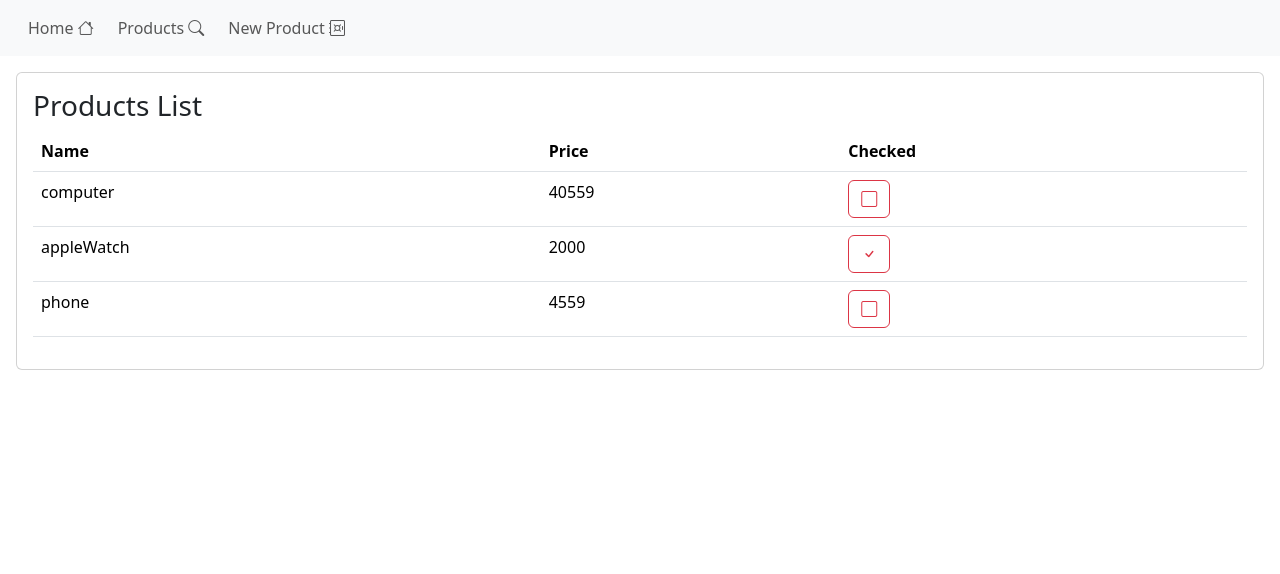
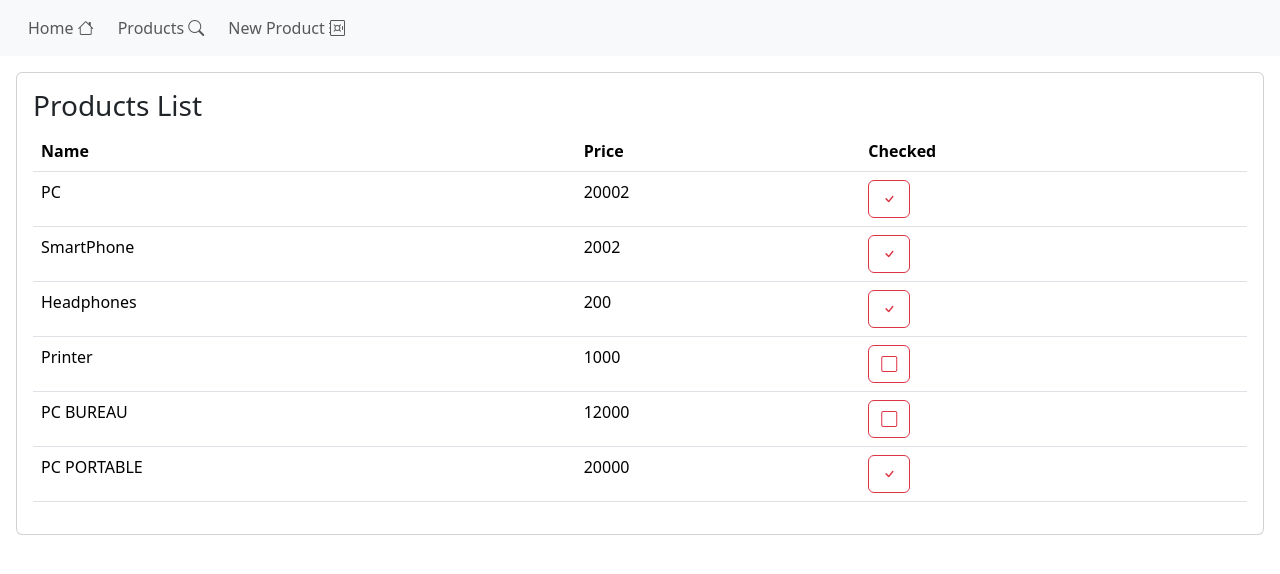
Before and after one commit to roumaysae/Gestion-des-pdts-Angular_jsonServer, an Angular app: page /products in a window 1280 px wide. Shown: the top 574 px of the page. Built offline with nearby package versions, Linux system fonts and the light colour scheme; data requests are answered from the project's data file.

Commit message:
Services creation

```diff
--- /dev/null
+++ b/data/db.json
@@ -0,0 +1,40 @@
+{
+  "products": [
+    {
+      "id": "1",
+      "name": "PC",
+      "price": 20002,
+      "checked": true
+    },
+    {
+      "id": "2",
+      "name": "SmartPhone",
+      "price": 2002,
+      "checked": true
+    },
+    {
+      "id": "3",
+      "name": "Headphones",
+      "price": 200,
+      "checked": true
+    },
+    {
+      "id": "4",
+      "name": "Printer",
+      "price": 1000,
+      "checked": false
+    },
+    {
+      "id": "5",
+      "name": "PC BUREAU",
+      "price": 12000,
+      "checked": false
+    },
+    {
+      "id": "4",
+      "name": "PC PORTABLE",
+      "price": 20000,
+      "checked": true
+    }
+  ]
+}
--- a/src/app/app.module.ts
+++ b/src/app/app.module.ts
@@ -7,6 +7,7 @@ import { HomeComponent } from './home/home.component';
 import { ProductsComponent } from './products/products.component';
 import { NewProductComponent } from './new-product/new-product.component';
 import {HttpClient, HttpClientModule} from "@angular/common/http";
+import {ProductService} from "./services/product.service";
 
 @NgModule({
   declarations: [
@@ -18,11 +19,12 @@ import {HttpClient, HttpClientModule} from "@angular/common/http";
   imports: [
     BrowserModule,
     AppRoutingModule,
-    HttpClientModule
+    HttpClientModule //pour start sending requests from client to server and get res
+    // and we'll inject it in the component of products
   ],
   providers: [
     provideClientHydration()
-  ],
+  ],//here where we call service
   bootstrap: [AppComponent]
 })
 export class AppModule { }
--- /dev/null
+++ b/src/app/model/product.model.ts
@@ -0,0 +1,6 @@
+export interface Product{
+    id:number,
+    name:String,
+    price:number,
+    checked:boolean
+}
--- a/src/app/products/products.component.html
+++ b/src/app/products/products.component.html
@@ -12,7 +12,7 @@
 
         <tbody>
 
-        <tr *ngFor="let product of products">
+        <tr *ngFor="let product of products$ | async"> <!-- utiliser ce pipe puis async donc automatiquement mon front end fait un subscribe -->
           <td>{{product.name}}</td>
           <td>{{product.price}}</td>
           <td>
--- a/src/app/products/products.component.ts
+++ b/src/app/products/products.component.ts
@@ -1,5 +1,8 @@
-import { Component } from '@angular/core';
+import {Component, OnInit} from '@angular/core';
 import {HttpClient} from "@angular/common/http";
+import {ProductService} from "../services/product.service";
+import {Product} from "../model/product.model";
+import {Observable} from "rxjs";
 
 @Component({
   selector: 'app-products',
@@ -8,19 +11,35 @@ import {HttpClient} from "@angular/common/http";
 })
 
 
-export class ProductsComponent {
-  constructor(private httpClient : HttpClient) {
+export class ProductsComponent implements OnInit{
+
+  products$! : Observable<Array<Product>>; // that means ! to i know it's not intialized just keep it
+
+  constructor(private productService : ProductService) {
 
   }
-
-  products : Array<any>=[
-    {id : 1, name :  "computer" , price : 40559 , checked : false},
-    {id : 2, name :  "appleWatch" , price : 2000 , checked : true},
-    {id : 3, name :  "phone" ,  price : 4559 , checked : false},
-  ]
+  ngOnInit(): void {
+      /*  this.productService.getProducts()
+          .subscribe(
+            {
+            next : data =>
+              this.products=data,
+            error: err => {
+              console.log(err);
+              }   }
+          )*/
+    this.products$ =this.productService.getProducts();
+    }//des le demarage et la genertion de composant on l'affecte à cet URL de backend
 
 
-  handleCheckProduct(product : any) {
-    product.checked = !product.checked;
+  handleCheckProduct(product : Product) {
+    this.productService.getProducts()
+      .subscribe( {
+      next : updatedProduct =>
+      {
+        product.checked=!product.checked;
+      }
+    })
+
   }
 }
--- /dev/null
+++ b/src/app/services/product.service.ts
@@ -0,0 +1,22 @@
+import { Injectable } from '@angular/core';
+import {HttpClient} from "@angular/common/http";
+import {Observable} from "rxjs";
+import {Product} from "../model/product.model";
+
+@Injectable({
+  providedIn: 'root'
+})//it's already provided in the whole root//dés de demarage il est instancié
+export class ProductService {
+
+  constructor(private httpClient : HttpClient) {}
+
+  //1st method
+  public getProducts():Observable<Array<Product>>{
+    return this.httpClient.get<Array<Product>>("http://localhost:8080/products");
+  }
+
+  //2nd method
+  public checkProduct(product:Product):Observable<any>{
+    return this.httpClient.patch<Product>(`http://localhost:8080/products/${product.id}`,
+      {checked: !product.checked});  }
+}
```
Also changed, not shown: 1 other file (tests, documents, lock files or other folders).
